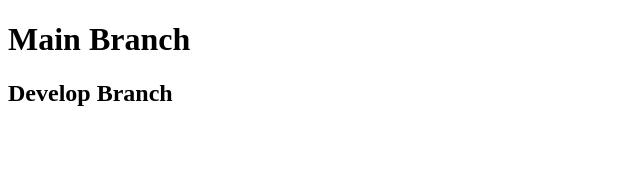
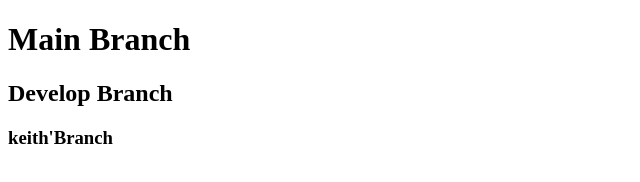
Before and after one commit to AlexanderZic/teamGit, a plain HTML site: page index.html in a window 1280 px wide. Shown: the whole page, without its empty margins (0-640 px from the left). Drawn offline with Linux system fonts and the light colour scheme.

Commit message:
keiths branch

```diff
--- a/index.html
+++ b/index.html
@@ -1,14 +1,17 @@
 <!DOCTYPE html>
 <html lang="en">
+
 <head>
   <meta charset="UTF-8">
   <meta name="viewport" content="width=device-width, initial-scale=1.0">
   <title>Document</title>
 </head>
+
 <body>
 
   <h1>Main Branch</h1>
   <h2>Develop Branch</h2>
+  <h3>keith'Branch</h3>
+</body>
 
-</body>
 </html>
```
